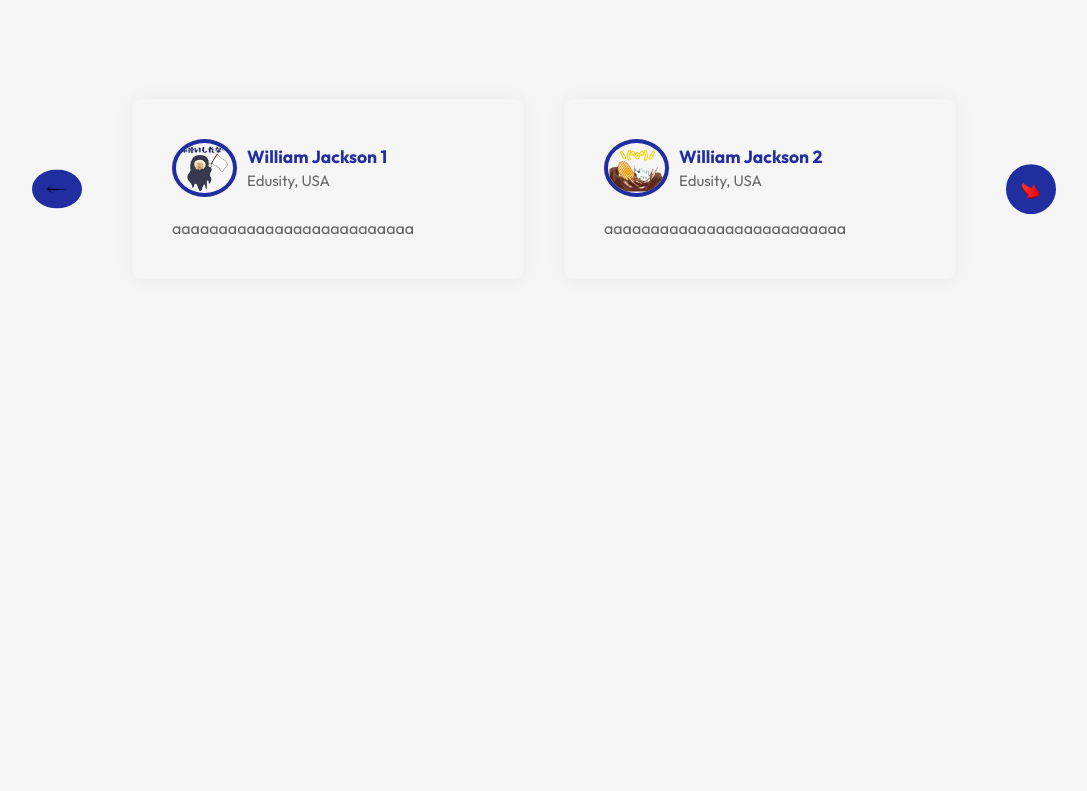
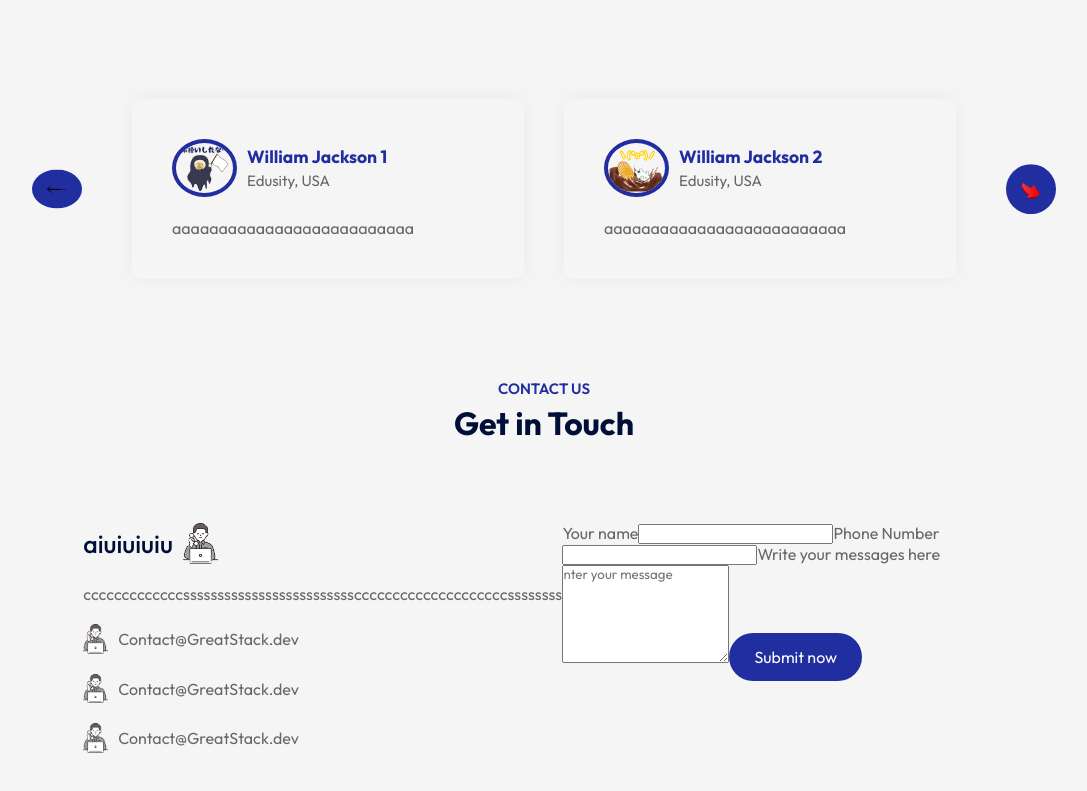
Before and after one commit to cyamoto/cyamofabric, a React (Vite) app: page / in a window 1280 px wide. Shown: the part 2423-3214 px from the top of the page, without its empty margins (96-1183 px from the left). Before the commit the page ends 2802 px from the top, so only its background shows below. Built offline with nearby package versions, Linux system fonts and the light colour scheme.

Commit message:
7/5 commit2

```diff
--- a/src/App.jsx
+++ b/src/App.jsx
@@ -6,6 +6,7 @@ import Title from './Components/Title/Title'
 import About from './Components/About/About'
 import Campus from './Components/Campus/Campus'
 import Testimonials from './Components/Testimonials/Testimonials'
+import Contact from './Components/Contact/Contact'
 
 const App = () => {
   return (
@@ -20,7 +21,9 @@ const App = () => {
        <Campus/>
        <Title subTitle='TESTIMONIALS' title='What Student Says'/>
        <Testimonials/>
-     </div>
+       <Title subTitle='Contact US' title='Get in Touch' />
+       <Contact/>
+      </div>
     </div>
   )
 }
--- /dev/null
+++ b/src/Components/Contact/Contact.css
@@ -0,0 +1,36 @@
+.contact{
+    margin: 80px auto;
+    max-width: 90%;
+    display: flex;
+    align-content: center;
+    justify-content: space-between;
+}
+.contact-col{
+    flex-basis: 48%;
+    color: #676767;
+}
+.contact-col h3{
+    color: #000F38;
+    font-weight: 500;
+    font-size: 25px;
+    display: flex;
+    align-items: center;
+    margin-bottom: 20px;
+}
+.contact-col h3 img{
+    width: 35px;
+    margin-left: 10px;
+}
+.contact-col p{
+    max-width: 450px;
+    list-style: 0.3;
+}
+.contact-col ul li{
+    display: flex;
+    align-items: center;
+    margin: 20px 0;
+}
+.contact-col ul li img{
+    width: 25px;
+    margin-right: 10px;
+}
--- /dev/null
+++ b/src/Components/Contact/Contact.jsx
@@ -0,0 +1,32 @@
+import React from 'react'
+import './Contact.css'
+import msg_icon from '../../assets/msg-icon.png'
+
+const Contact = () => {
+  return (
+    <div className='contact'>
+      <div className="contact-col">
+        <h3>aiuiuiuiu <img src={msg_icon} alt="" /></h3>
+        <p>cccccccccccccsssssssssssssssssssssssssccccccccccccccccccccsssssssss</p>
+        <ul>
+            <li><img src={msg_icon} alt="" />Contact@GreatStack.dev</li>
+            <li><img src={msg_icon} alt="" />Contact@GreatStack.dev</li>
+            <li><img src={msg_icon} alt="" />Contact@GreatStack.dev</li>
+        </ul>
+      </div>
+      <div className="contact-col">
+        <form>
+            <label>Your name</label>
+            <input type="text" name='name' placheholder='Enter your name' required/>
+            <label>Phone Number</label>
+            <input type="tel" name='phone' placheholder='Enter your mobile number' required/>
+            <label>Write your messages here</label>
+            <textarea name="message" rows="6" placeholder='nter your message' required></textarea>
+            <button type='submit' className='btn dark-btn'>Submit now</button>
+        </form>
+      </div>
+    </div>
+  )
+}
+
+export default Contact
```
Also changed, not shown: src/assets/msg-icon.png (added).
